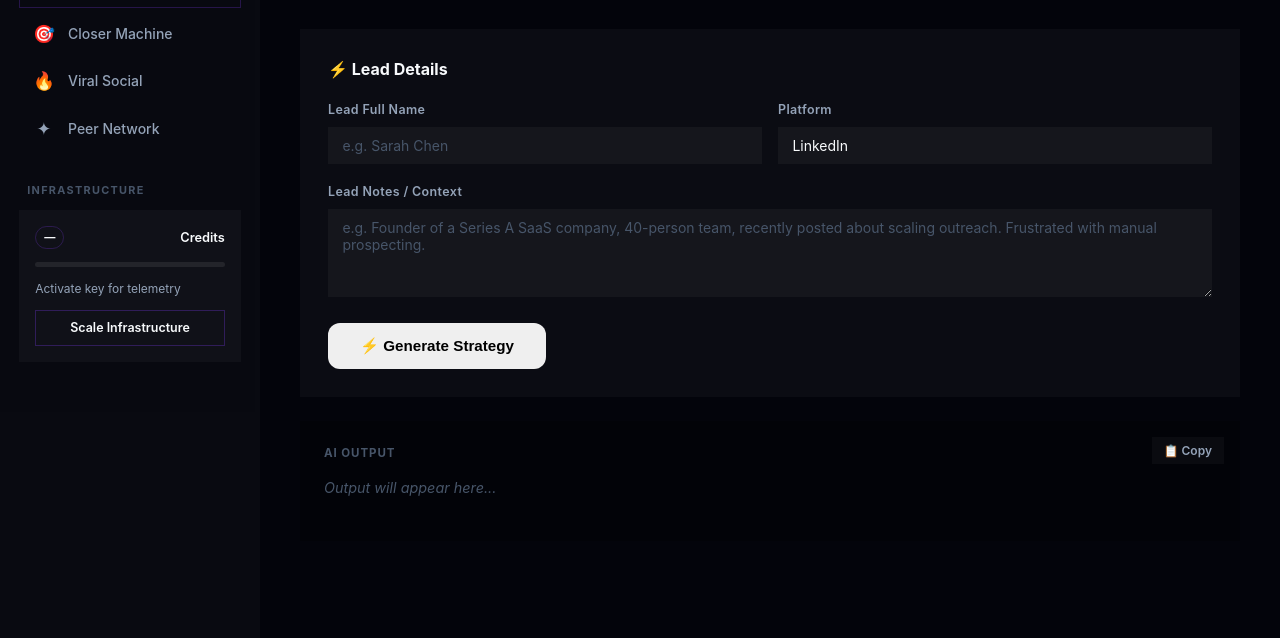
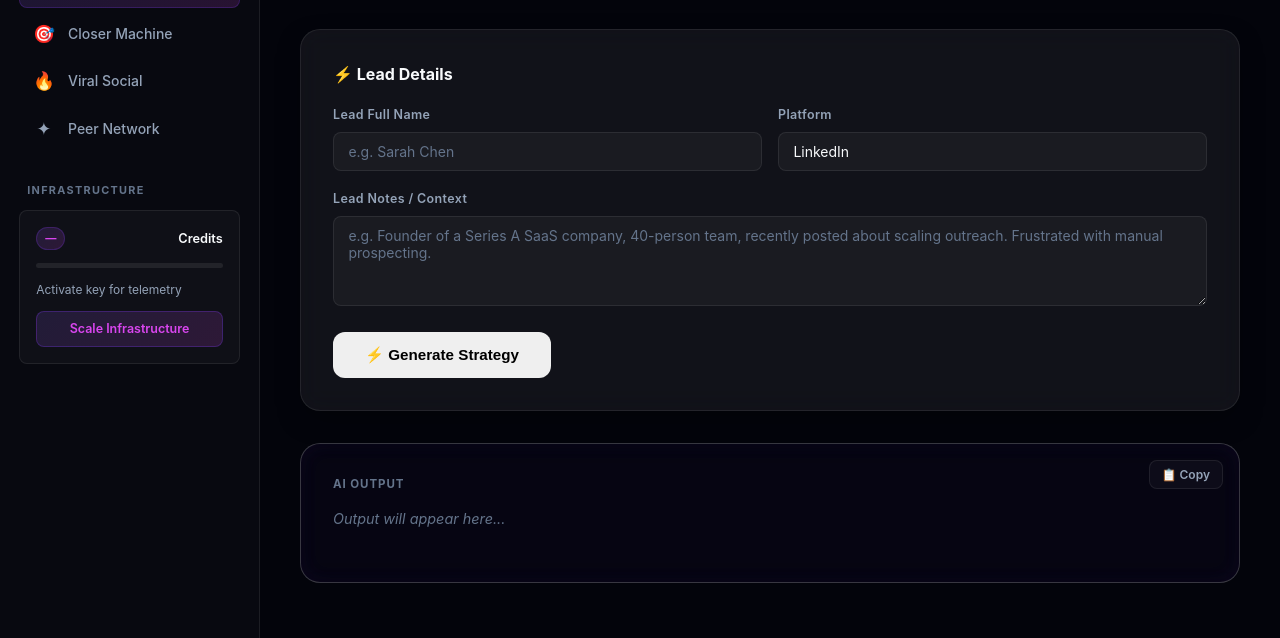
Before and after one commit to solar262/outreach-dashboard., a website: page saas-dashboard/app.html in a window 1280 px wide. Shown: the part 162-800 px from the top of the page. Drawn offline with Linux system fonts and the light colour scheme.

Commit message:
Fixed dashboard visibility and upgraded UI to Ultra-Premium glassmorphism

```diff
--- a/saas-dashboard/css/styles.css
+++ b/saas-dashboard/css/styles.css
@@ -2,27 +2,35 @@
 :root {
     --bg-dark: #03040b;
     --bg-card: rgba(255, 255, 255, 0.03);
-    --bg-glass: rgba(255, 255, 255, 0.04);
+    --bg-glass: rgba(255, 255, 255, 0.06);
 
     --accent-primary: #8b5cf6;
-    /* Vivid Violet */
     --accent-secondary: #d946ef;
-    /* Magenta */
-    --accent-glow: rgba(139, 92, 246, 0.3);
+    --accent-glow: rgba(139, 92, 246, 0.4);
 
     --text-main: #f8fafc;
     --text-muted: #94a3b8;
-    --text-dim: #475569;
+    --text-dim: #64748b;
 
-    --border-subtle: rgba(255, 255, 255, 0.07);
-    --border-high: rgba(255, 255, 255, 0.15);
+    --border-subtle: rgba(255, 255, 255, 0.08);
+    --border-high: rgba(255, 255, 255, 0.2);
 
     --radius-xl: 32px;
     --radius-lg: 20px;
     --radius-md: 12px;
 
-    --shadow-soft: 0 10px 40px -10px rgba(0, 0, 0, 0.5);
-    --shadow-glass: inset 0 0 0 1px rgba(255, 255, 255, 0.05), 0 12px 24px -10px rgba(0, 0, 0, 0.5);
+    /* Dashboard Legacy Mappings */
+    --text-primary: var(--text-main);
+    --border: var(--border-subtle);
+    --radius: var(--radius-md);
+    --radius-sm: 8px;
+    --accent: var(--accent-primary);
+    --accent-2: var(--accent-secondary);
+    --success: #10b981;
+    --danger: #ef4444;
+    --warning: #f59e0b;
+    --gradient: linear-gradient(135deg, var(--accent-primary), var(--accent-secondary));
+    --gradient-subtle: linear-gradient(135deg, rgba(139, 92, 246, 0.15), rgba(217, 70, 239, 0.15));
 }
 
 /* ─── Global Reset & Layout ─────────────────────────────────────────────── */
@@ -721,11 +729,13 @@ footer {
 }
 
 .card {
-    background: var(--bg-card);
-    border: 1px solid var(--border);
-    border-radius: var(--radius);
-    padding: 1.75rem;
-    margin-bottom: 1.5rem;
+    background: var(--bg-glass);
+    border: 1px solid var(--border-subtle);
+    border-radius: var(--radius-lg);
+    padding: 2rem;
+    margin-bottom: 2rem;
+    backdrop-filter: blur(12px);
+    box-shadow: 0 10px 30px -10px rgba(0, 0, 0, 0.5);
 }
 
 .card-title {
@@ -792,12 +802,14 @@ footer {
 
 /* Output Panel */
 .output-panel {
-    background: rgba(0, 0, 0, 0.3);
-    border: 1px solid var(--border);
-    border-radius: var(--radius);
-    padding: 1.5rem;
+    background: rgba(124, 58, 237, 0.03);
+    border: 1px solid var(--border-high);
+    border-radius: var(--radius-lg);
+    padding: 2rem;
     position: relative;
-    min-height: 120px;
+    min-height: 140px;
+    backdrop-filter: blur(12px);
+    box-shadow: inset 0 0 20px rgba(124, 58, 237, 0.05);
 }
 
 .output-label {
```
